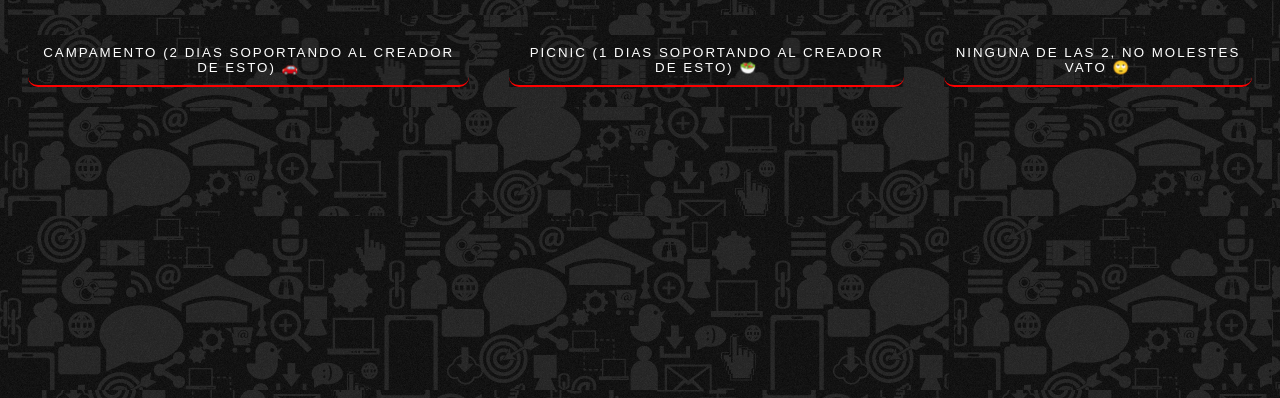
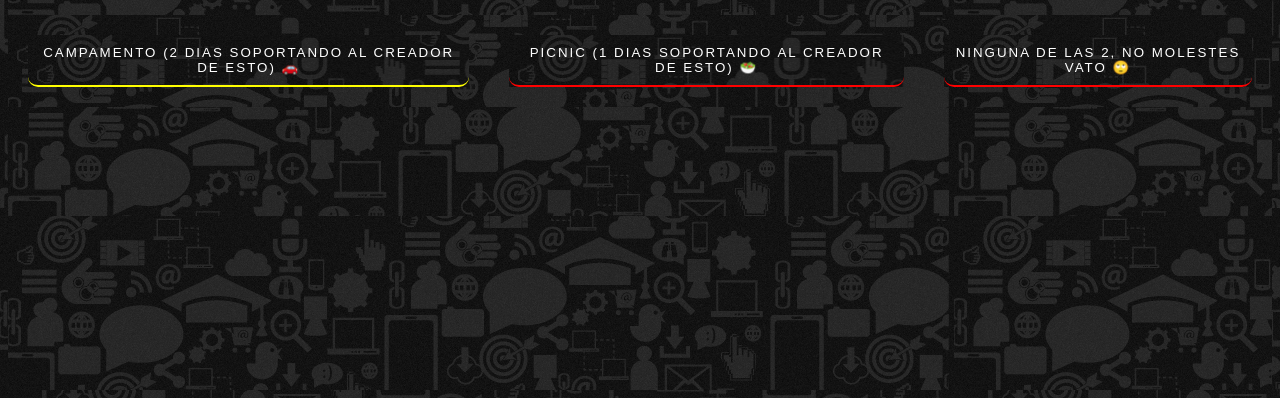
Before and after one commit to Horacio-98/Horacio-98.github.io, a plain HTML site: page index.html in a window 1280 px wide. In both pictures the pointer is over the button "CAMPAMENTO (2 DIAS SOPORTANDO AL CREADOR DE ESTO) 🚗". Shown: the part 418-816 px from the top of the page. Drawn offline with Linux system fonts and the light colour scheme.

Commit message:
Update styles.css

```diff
--- a/styles.css
+++ b/styles.css
@@ -26,10 +26,6 @@
     margin: 20px;
 }
 
-div .btn:hover{
-    background-color: rgba(180, 177, 177, 0.507);
-}
-
 .btn{
     border-bottom: 2px solid red;
     border-right: transparent;
@@ -46,3 +42,8 @@ div .btn:hover{
     margin-top: 20px;
     text-align: center;
 }
+
+
+button:hover{
+    border-bottom: 2px solid yellow;
+}
```
